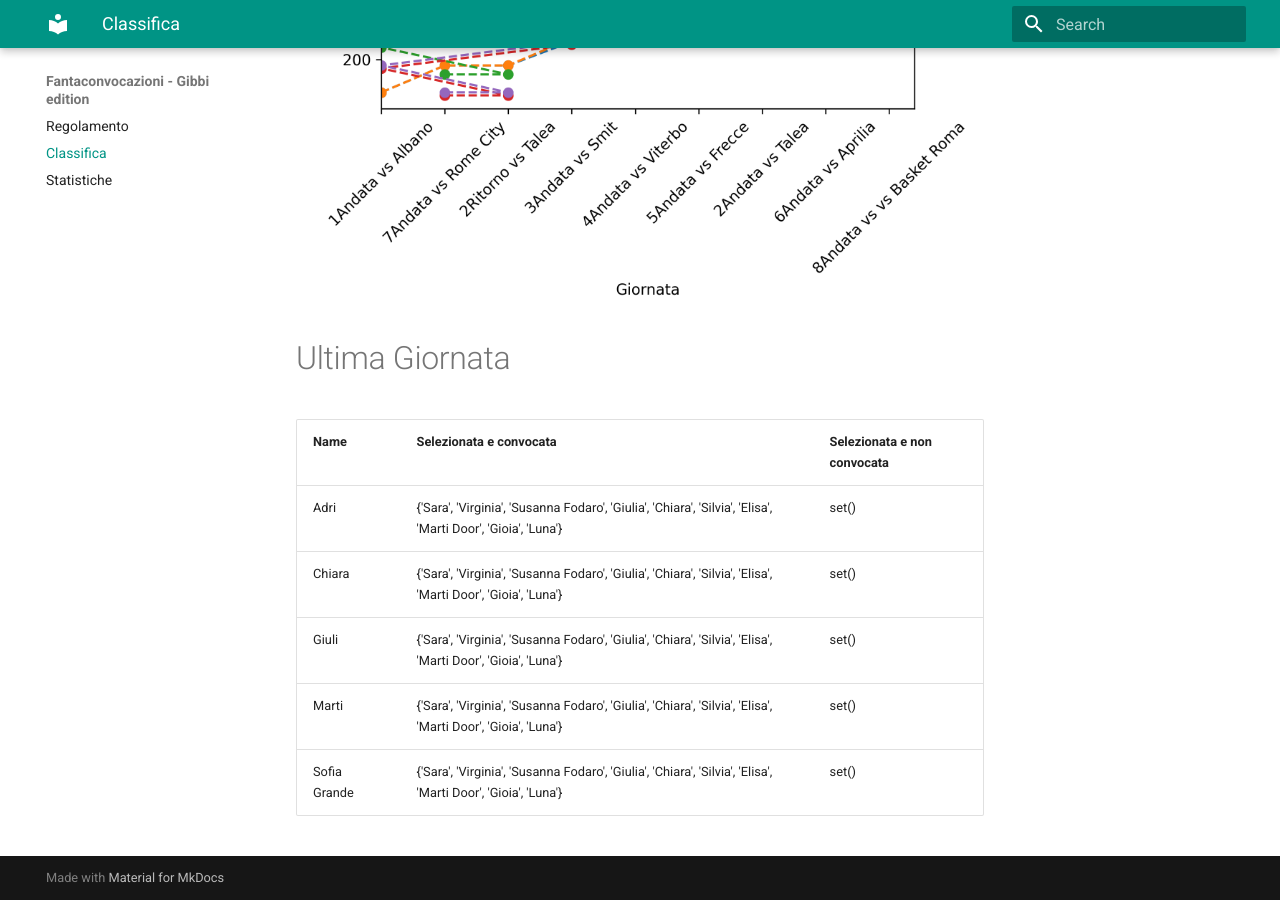
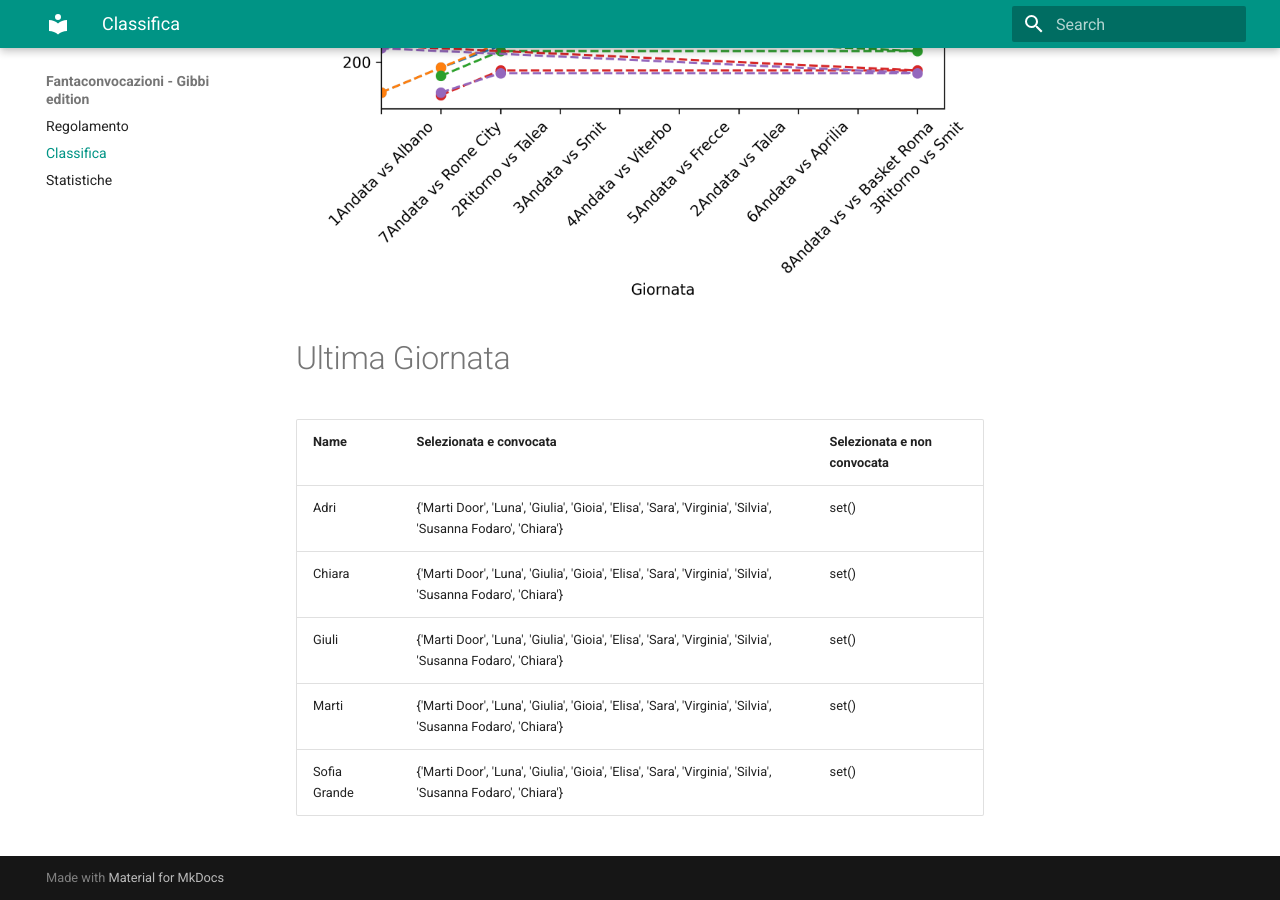
Before and after one commit to martinig94/fantagibbi, an MkDocs documentation site: the page built from docs/Classifica.md, in a window 1280 px wide and 900 px high, scrolled down 810 px. Built offline with MkDocs 1.6.1 and Material for MkDocs 9.7.7, drawn with Linux system fonts in a browser that asks for light colours; some of the changed text lies outside the part shown.

Commit message:
Auto-update from main.py

```diff
--- a/docs/Classifica.md
+++ b/docs/Classifica.md
@@ -18,9 +18,9 @@
 <!-- START_TABLE CORRECT -->
 | Name         | Selezionata e convocata                                                                                      | Selezionata e non convocata   |
 |:-------------|:-------------------------------------------------------------------------------------------------------------|:------------------------------|
-| Adri         | {'Sara', 'Virginia', 'Susanna Fodaro', 'Giulia', 'Chiara', 'Silvia', 'Elisa', 'Marti Door', 'Gioia', 'Luna'} | set()                         |
-| Chiara       | {'Sara', 'Virginia', 'Susanna Fodaro', 'Giulia', 'Chiara', 'Silvia', 'Elisa', 'Marti Door', 'Gioia', 'Luna'} | set()                         |
-| Giuli        | {'Sara', 'Virginia', 'Susanna Fodaro', 'Giulia', 'Chiara', 'Silvia', 'Elisa', 'Marti Door', 'Gioia', 'Luna'} | set()                         |
-| Marti        | {'Sara', 'Virginia', 'Susanna Fodaro', 'Giulia', 'Chiara', 'Silvia', 'Elisa', 'Marti Door', 'Gioia', 'Luna'} | set()                         |
-| Sofia Grande | {'Sara', 'Virginia', 'Susanna Fodaro', 'Giulia', 'Chiara', 'Silvia', 'Elisa', 'Marti Door', 'Gioia', 'Luna'} | set()                         |
+| Adri         | {'Marti Door', 'Luna', 'Giulia', 'Gioia', 'Elisa', 'Sara', 'Virginia', 'Silvia', 'Susanna Fodaro', 'Chiara'} | set()                         |
+| Chiara       | {'Marti Door', 'Luna', 'Giulia', 'Gioia', 'Elisa', 'Sara', 'Virginia', 'Silvia', 'Susanna Fodaro', 'Chiara'} | set()                         |
+| Giuli        | {'Marti Door', 'Luna', 'Giulia', 'Gioia', 'Elisa', 'Sara', 'Virginia', 'Silvia', 'Susanna Fodaro', 'Chiara'} | set()                         |
+| Marti        | {'Marti Door', 'Luna', 'Giulia', 'Gioia', 'Elisa', 'Sara', 'Virginia', 'Silvia', 'Susanna Fodaro', 'Chiara'} | set()                         |
+| Sofia Grande | {'Marti Door', 'Luna', 'Giulia', 'Gioia', 'Elisa', 'Sara', 'Virginia', 'Silvia', 'Susanna Fodaro', 'Chiara'} | set()                         |
 <!-- END_TABLE CORRECT -->
```
Also changed, not shown: other parts of docs/Classifica.md (+5 -5 lines), docs/data/ranking.csv (+5 -5 lines), docs/images/most_selected_coach.png, docs/images/most_selected_players.png, docs/images/trend_points.png.
